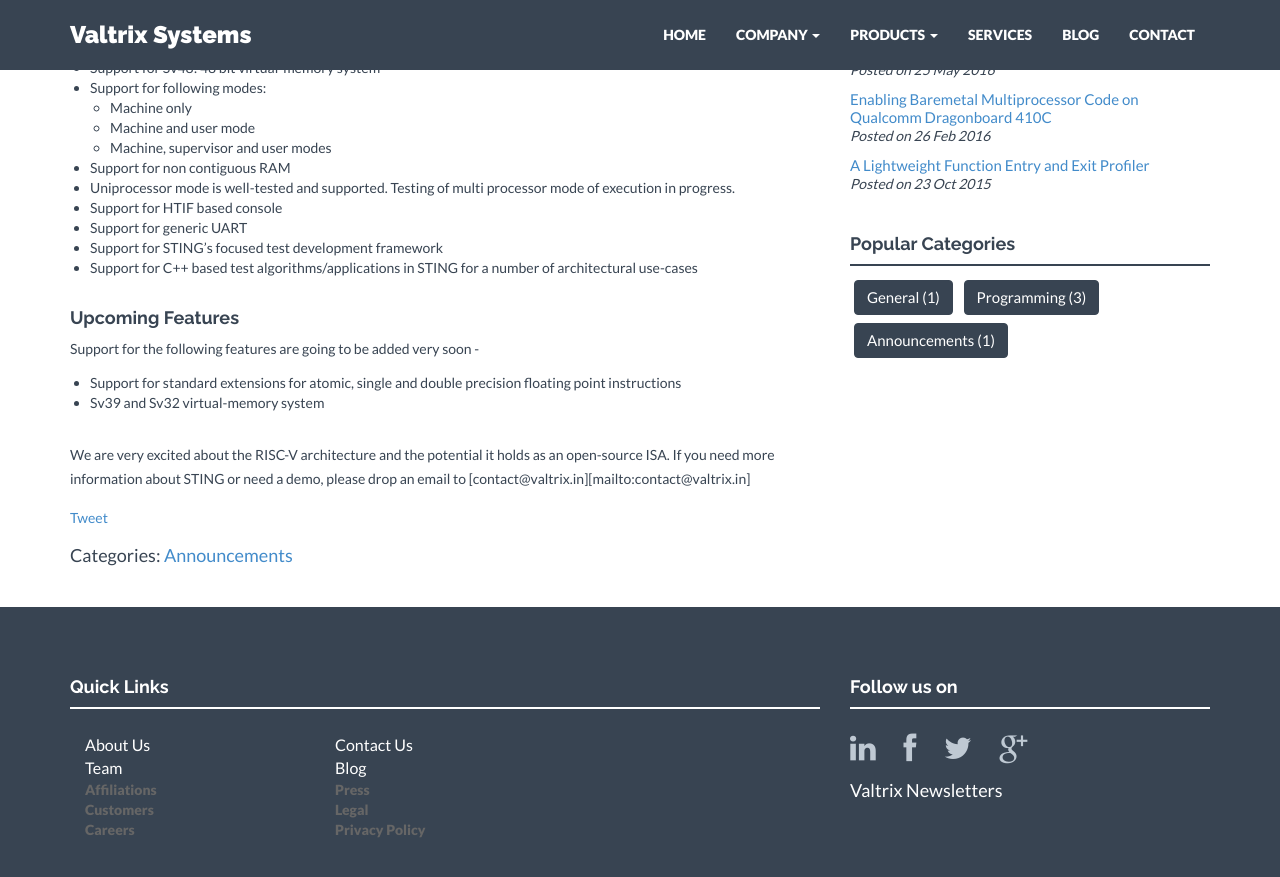
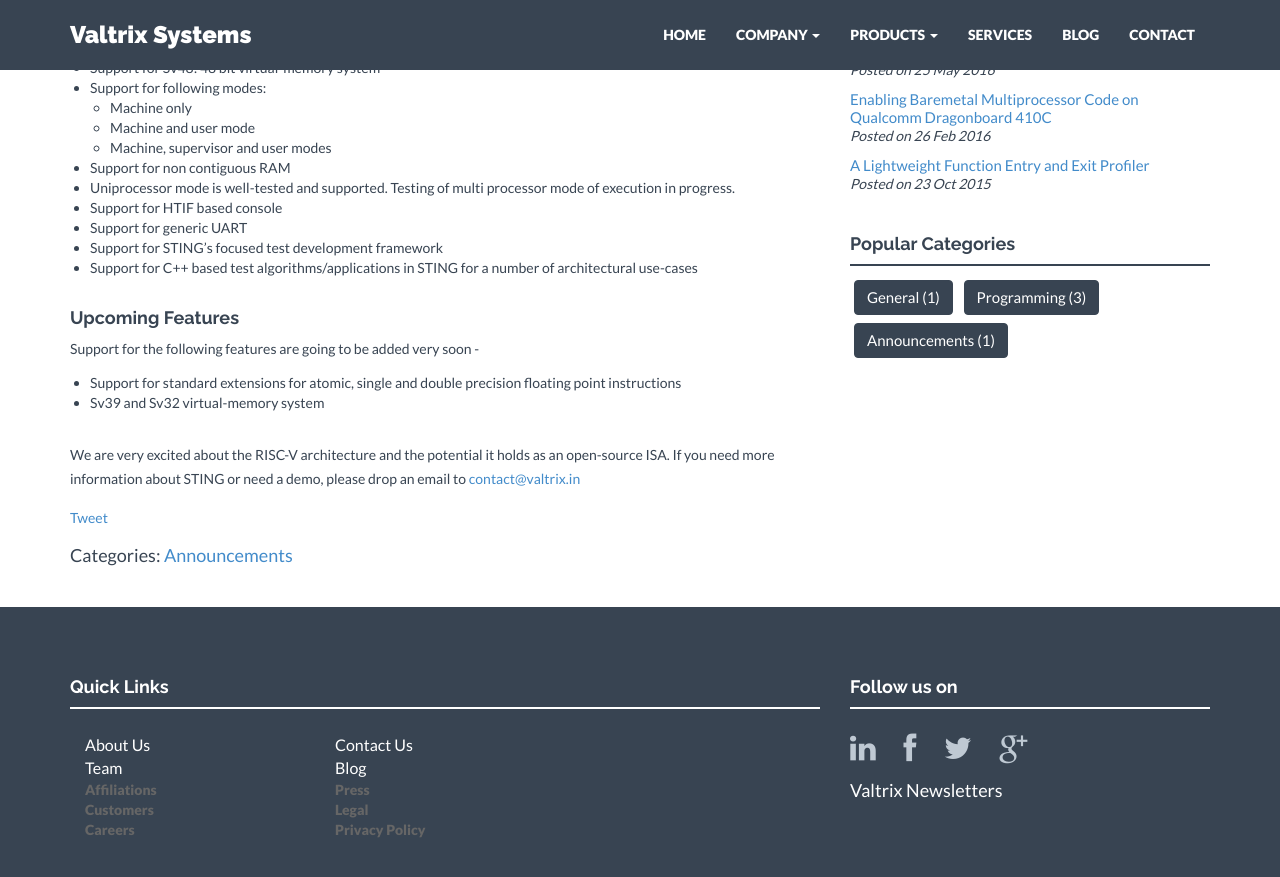
Before and after one commit to valtrix/valtrix.github.io, a Jekyll site: the page built from announcements/_posts/2016-05-30-riscv-announce.markdown, in a window 1280 px wide and 900 px high, scrolled down 523 px. Shown: the top 877 px of the window. Built offline with Jekyll 4.4.1, drawn with Linux system fonts in a browser that asks for light colours; nearby versions of some CDN libraries; comment, search, counter and statistics services are not loaded.

Commit message:
Changing a reference link in the blog

```diff
--- a/announcements/_posts/2016-05-30-riscv-announce.markdown
+++ b/announcements/_posts/2016-05-30-riscv-announce.markdown
@@ -40,7 +40,7 @@
 <br/>
 <br/>
 
-We are very excited about the RISC-V architecture and the potential it holds as an open-source ISA. If you need more information about STING or need a demo, please drop an email to [contact@valtrix.in][mailto:contact@valtrix.in]
+We are very excited about the RISC-V architecture and the potential it holds as an open-source ISA. If you need more information about STING or need a demo, please drop an email to [contact@valtrix.in](mailto:contact@valtrix.in)
 
 
 [sting_link]: http://valtrix.in/sting/
```
